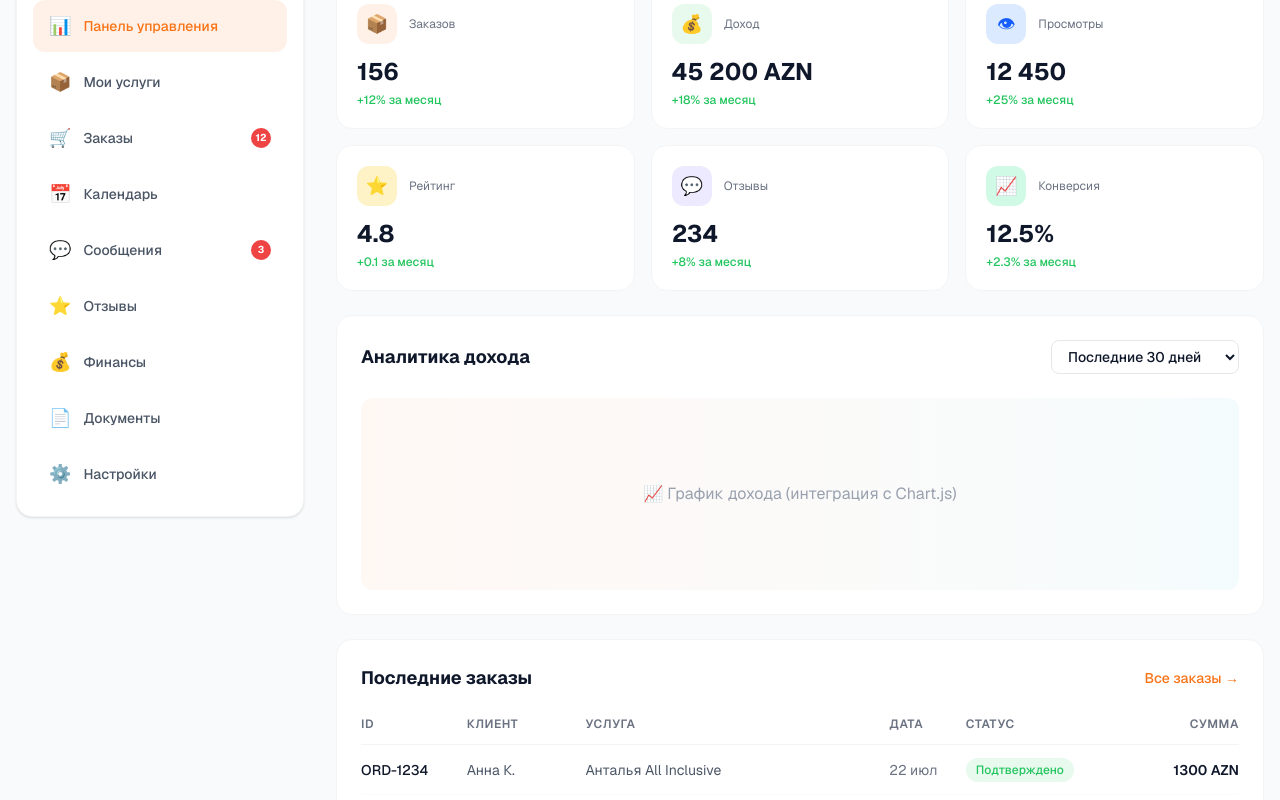
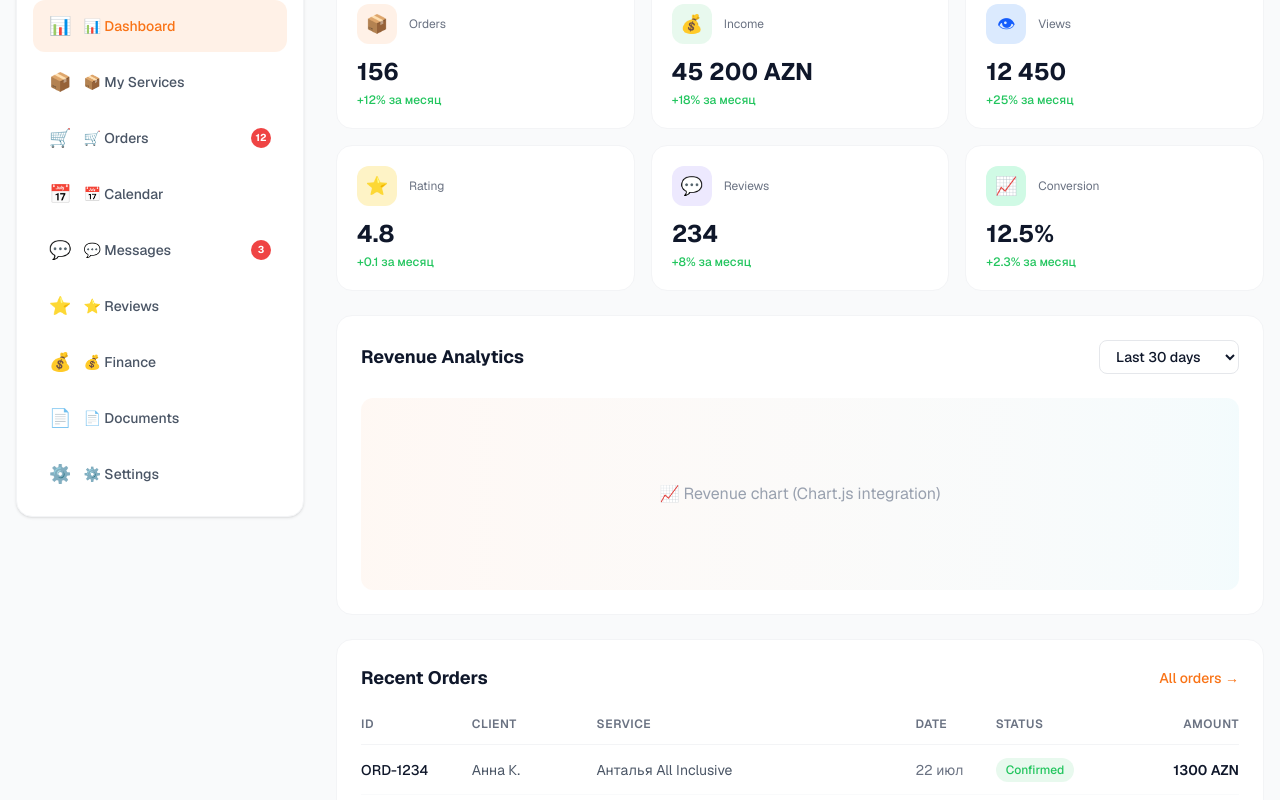
Before and after one commit to seldom733-hash/travelhub, a Next.js app: page /partner in a window 1280 px wide. Shown: the part 360-1160 px from the top of the page. Built offline with nearby package versions, Linux system fonts and the light colour scheme; no server answers; the database is empty.

Commit message:
feat: localize partner and admin dashboards (ru/en/az)

```diff
--- a/src/app/admin/page.tsx
+++ b/src/app/admin/page.tsx
@@ -9,7 +9,10 @@
   totalRevenue: number;
 }
 
+import { useI18n } from "@/lib/i18n-context";
+
 export default function AdminPage() {
+  const { t } = useI18n();
   const [stats, setStats] = useState<AdminStats | null>(null);
 
   useEffect(() => {
@@ -20,12 +23,12 @@
   }, []);
 
   const menuItems = [
-    { icon: "📊", label: "Аналитика", desc: "Полная аналитика платформы — просмотры, доход, пользователи", href: "/admin_dashboard", color: "from-blue-500 to-indigo-600" },
-    { icon: "🛡", label: "Модерация", desc: "Проверка новых услуг и отзывов", href: "/admin_dashboard?tab=moderation", color: "from-amber-500 to-orange-600" },
-    { icon: "🤝", label: "Партнёры", desc: "Управление партнёрами и их услугами", href: "/admin_dashboard?tab=partners", color: "from-green-500 to-emerald-600" },
-    { icon: "👥", label: "Пользователи", desc: "Управление пользователями: поиск, бан, смена роли", href: "/admin_dashboard?tab=users_mgmt", color: "from-purple-500 to-violet-600" },
-    { icon: "💰", label: "Финансы", desc: "Доходы, комиссии, отчёты", href: "/admin_dashboard?tab=finance", color: "from-red-500 to-rose-600" },
-    { icon: "⚙️", label: "Настройки", desc: "Настройки профиля и конфигурация", href: "/settings", color: "from-gray-500 to-gray-700" },
+    { icon: "📊", labelKey: "admin.sidebar.overview", desc: "Полная аналитика платформы — просмотры, доход, пользователи", href: "/admin_dashboard", color: "from-blue-500 to-indigo-600" },
+    { icon: "🛡", labelKey: "admin.moderation.title", desc: "Проверка новых услуг и отзывов", href: "/admin_dashboard?tab=moderation", color: "from-amber-500 to-orange-600" },
+    { icon: "🤝", labelKey: "admin.sidebar.partners", desc: "Управление партнёрами и их услугами", href: "/admin_dashboard?tab=partners", color: "from-green-500 to-emerald-600" },
+    { icon: "👥", labelKey: "admin.sidebar.users", desc: "Управление пользователями: поиск, бан, смена роли", href: "/admin_dashboard?tab=users_mgmt", color: "from-purple-500 to-violet-600" },
+    { icon: "💰", labelKey: "admin.sidebar.finance", desc: "Доходы, комиссии, отчёты", href: "/admin_dashboard?tab=finance", color: "from-red-500 to-rose-600" },
+    { icon: "⚙️", labelKey: "admin.sidebar.settings", desc: "Настройки профиля и конфигурация", href: "/settings", color: "from-gray-500 to-gray-700" },
   ];
 
   return (
@@ -36,27 +39,27 @@
           <div className="flex items-center gap-4">
             <div className="w-16 h-16 bg-white/10 backdrop-blur rounded-2xl flex items-center justify-center text-3xl">🛡</div>
             <div className="flex-1">
-              <h1 className="text-2xl font-bold">Admin Panel</h1>
-              <p className="text-white/70">Управление платформой TravelHUB</p>
+              <h1 className="text-2xl font-bold">{t("admin.title")}</h1>
+              <p className="text-white/70">{t("admin.subtitle")}</p>
             </div>
           </div>
           {stats && (
             <div className="flex gap-6 mt-6 pt-4 border-t border-white/10">
               <div className="text-center">
                 <div className="text-xl font-bold">{stats.totalUsers}</div>
-                <div className="text-xs text-white/60">Пользователей</div>
+                <div className="text-xs text-white/60">{t("admin.stats.users")}</div>
               </div>
               <div className="text-center">
                 <div className="text-xl font-bold">{stats.totalServices}</div>
-                <div className="text-xs text-white/60">Услуг</div>
+                <div className="text-xs text-white/60">{t("admin.stats.services")}</div>
               </div>
               <div className="text-center">
                 <div className="text-xl font-bold">{stats.pendingBookings}</div>
-                <div className="text-xs text-white/60">Ожидают</div>
+                <div className="text-xs text-white/60">{t("admin.stats.pendingOrders")}</div>
               </div>
               <div className="text-center">
                 <div className="text-xl font-bold">{stats?.totalRevenue?.toLocaleString() || "0"} AZN</div>
-                <div className="text-xs text-white/60">Доход</div>
+                <div className="text-xs text-white/60">{t("admin.stats.platformRevenue")}</div>
               </div>
             </div>
           )}
@@ -66,14 +69,14 @@
         <div className="grid grid-cols-1 sm:grid-cols-2 lg:grid-cols-3 gap-4">
           {menuItems.map((item) => (
             <a
-              key={item.label}
+              key={item.labelKey}
               href={item.href}
               className="group bg-white rounded-2xl border border-gray-100 p-6 hover:shadow-lg transition-all duration-300 hover:-translate-y-1"
             >
               <div className={`w-12 h-12 rounded-xl bg-gradient-to-br ${item.color} flex items-center justify-center text-2xl mb-4 group-hover:scale-110 transition-transform`}>
                 {item.icon}
               </div>
-              <h3 className="text-lg font-bold text-secondary mb-1">{item.label}</h3>
+              <h3 className="text-lg font-bold text-secondary mb-1">{t(item.labelKey)}</h3>
               <p className="text-sm text-gray-500">{item.desc}</p>
             </a>
           ))}
--- a/src/app/partner/page.tsx
+++ b/src/app/partner/page.tsx
@@ -7,24 +7,24 @@
 import PartnerServiceList from "@/components/PartnerServiceList";
 
 const sidebarItems = [
-  { icon: "📊", label: "Панель управления", id: "dashboard" },
-  { icon: "📦", label: "Мои услуги", id: "services" },
-  { icon: "🛒", label: "Заказы", id: "orders", badge: 12 },
-  { icon: "📅", label: "Календарь", id: "calendar" },
-  { icon: "💬", label: "Сообщения", id: "messages", badge: 3 },
-  { icon: "⭐", label: "Отзывы", id: "reviews" },
-  { icon: "💰", label: "Финансы", id: "finance" },
-  { icon: "📄", label: "Документы", id: "documents" },
-  { icon: "⚙️", label: "Настройки", id: "settings" },
+  { icon: "📊", i18nKey: "partnerDashboard.sidebar.dashboard", id: "dashboard" },
+  { icon: "📦", i18nKey: "partnerDashboard.sidebar.services", id: "services" },
+  { icon: "🛒", i18nKey: "partnerDashboard.sidebar.orders", id: "orders", badge: 12 },
+  { icon: "📅", i18nKey: "partnerDashboard.sidebar.calendar", id: "calendar" },
+  { icon: "💬", i18nKey: "partnerDashboard.sidebar.messages", id: "messages", badge: 3 },
+  { icon: "⭐", i18nKey: "partnerDashboard.sidebar.reviews", id: "reviews" },
+  { icon: "💰", i18nKey: "partnerDashboard.sidebar.finance", id: "finance" },
+  { icon: "📄", i18nKey: "partnerDashboard.sidebar.documents", id: "documents" },
+  { icon: "⚙️", i18nKey: "partnerDashboard.sidebar.settings", id: "settings" },
 ];
 
-const stats = [
-  { icon: "📦", label: "Заказов", value: "156", change: "+12%", color: "bg-primary/10 text-primary" },
-  { icon: "💰", label: "Доход", value: "45 200 AZN", change: "+18%", color: "bg-success/10 text-success" },
-  { icon: "👁", label: "Просмотры", value: "12 450", change: "+25%", color: "bg-blue-100 text-blue-600" },
-  { icon: "⭐", label: "Рейтинг", value: "4.8", change: "+0.1", color: "bg-amber-100 text-amber-600" },
-  { icon: "💬", label: "Отзывы", value: "234", change: "+8%", color: "bg-violet-100 text-violet-600" },
-  { icon: "📈", label: "Конверсия", value: "12.5%", change: "+2.3%", color: "bg-emerald-100 text-emerald-600" },
+const statsConfig = [
+  { icon: "📦", i18nKey: "partnerDashboard.stats.orders", value: "156", change: "+12%", color: "bg-primary/10 text-primary" },
+  { icon: "💰", i18nKey: "partnerDashboard.stats.income", value: "45 200 AZN", change: "+18%", color: "bg-success/10 text-success" },
+  { icon: "👁", i18nKey: "partnerDashboard.stats.views", value: "12 450", change: "+25%", color: "bg-blue-100 text-blue-600" },
+  { icon: "⭐", i18nKey: "partnerDashboard.stats.rating", value: "4.8", change: "+0.1", color: "bg-amber-100 text-amber-600" },
+  { icon: "💬", i18nKey: "partnerDashboard.stats.reviews", value: "234", change: "+8%", color: "bg-violet-100 text-violet-600" },
+  { icon: "📈", i18nKey: "partnerDashboard.stats.conversion", value: "12.5%", change: "+2.3%", color: "bg-emerald-100 text-emerald-600" },
 ];
 
 const recentOrders = [
@@ -34,17 +34,20 @@
   { id: "ORD-1231", customer: "Дмитрий В.", service: "Вечерний Стамбул", date: "19 июл", status: "confirmed", amount: 70 },
 ];
 
-const statusLabels: Record<string, { label: string; color: string }> = {
-  confirmed: { label: "Подтверждено", color: "bg-success/10 text-success" },
-  pending: { label: "Ожидание", color: "bg-amber-100 text-amber-600" },
-  completed: { label: "Завершено", color: "bg-blue-100 text-blue-600" },
-  cancelled: { label: "Отменено", color: "bg-danger/10 text-danger" },
+const statusColorMap: Record<string, string> = {
+  confirmed: "bg-success/10 text-success",
+  pending: "bg-amber-100 text-amber-600",
+  completed: "bg-blue-100 text-blue-600",
+  cancelled: "bg-danger/10 text-danger",
 };
 
 export default function PartnerDashboardPage() {
   const { t } = useI18n();
   const router = useRouter();
   const [activeTab, setActiveTab] = useState("dashboard");
+
+  const sidebarItemsTranslated = sidebarItems.map(item => ({ ...item, label: t(item.i18nKey) }));
+  const stats = statsConfig.map(stat => ({ ...stat, label: t(stat.i18nKey) }));
 
   return (
     <div className="min-h-[calc(100vh-120px)] bg-gray-50">
@@ -56,14 +59,14 @@
           <div className="flex items-center gap-4">
             <div className="w-16 h-16 bg-primary/10 rounded-2xl flex items-center justify-center text-2xl">🤝</div>
             <div className="flex-1">
-              <h1 className="text-2xl font-bold text-secondary">Кабинет партнера</h1>
+              <h1 className="text-2xl font-bold text-secondary">{t("partnerDashboard.title")}</h1>
               <p className="text-gray-500">TravelPro Azerbaijan</p>
             </div>
             <button
               onClick={() => router.push("/partner/services/new")}
               className="h-10 px-6 bg-primary hover:bg-primary-dark text-white rounded-xl font-semibold transition-all hover:shadow-lg"
             >
-              + Добавить услугу
+              {t("partnerDashboard.addService")}
             </button>
           </div>
         </div>
@@ -73,7 +76,7 @@
           <div className="lg:col-span-1">
             <div className="bg-white rounded-2xl shadow-sm border border-gray-100 p-4 sticky top-24">
               <nav className="space-y-1">
-                {sidebarItems.map((item) => (
+                {sidebarItemsTranslated.map((item) => (
                   <button
                     key={item.id}
                     onClick={() => setActiveTab(item.id)}
@@ -118,15 +121,15 @@
             {activeTab === "dashboard" && (
               <div className="bg-white rounded-2xl border border-gray-100 p-6">
                 <div className="flex items-center justify-between mb-6">
-                  <h2 className="text-lg font-bold text-secondary">Аналитика дохода</h2>
+                  <h2 className="text-lg font-bold text-secondary">{t("partnerDashboard.analytics.title")}</h2>
                   <select className="text-sm font-medium text-gray-500 border border-gray-200 rounded-lg px-3 py-1.5 focus:outline-none">
-                    <option>Последние 30 дней</option>
-                    <option>Последние 3 месяца</option>
-                    <option>Последний год</option>
+                    <option>{t("partnerDashboard.analytics.last30days")}</option>
+                    <option>{t("partnerDashboard.analytics.last3months")}</option>
+                    <option>{t("partnerDashboard.analytics.lastYear")}</option>
                   </select>
                 </div>
                 <div className="h-48 bg-gradient-to-r from-primary/5 to-accent/5 rounded-xl flex items-center justify-center text-gray-400">
-                  📈 График дохода (интеграция с Chart.js)
+                  {t("partnerDashboard.analytics.chartPlaceholder")}
                 </div>
               </div>
             )}
@@ -135,12 +138,12 @@
             {activeTab === "services" && (
               <div className="bg-white rounded-2xl border border-gray-100 p-6">
                 <div className="flex items-center justify-between mb-6">
-                  <h2 className="text-lg font-bold text-secondary">📦 Мои услуги</h2>
+                  <h2 className="text-lg font-bold text-secondary">{t("partnerDashboard.servicesTab.title")}</h2>
                   <button
                     onClick={() => router.push("/partner/services/new")}
                     className="h-9 px-4 bg-primary hover:bg-primary-dark text-white rounded-lg text-sm font-medium transition-all"
                   >
-                    + Добавить
+                    {t("partnerDashboard.servicesTab.add")}
                   </button>
                 </div>
                 <PartnerServiceList />
@@ -151,9 +154,9 @@
             {activeTab === "dashboard" && (
               <div className="bg-white rounded-2xl border border-gray-100 p-6">
                 <div className="flex items-center justify-between mb-6">
-                  <h2 className="text-lg font-bold text-secondary">Последние заказы</h2>
+                  <h2 className="text-lg font-bold text-secondary">{t("partnerDashboard.ordersTab.title")}</h2>
                   <a href="/partner/orders" className="text-sm text-primary font-medium hover:text-primary-dark">
-                    Все заказы →
+                    {t("partnerDashboard.ordersTab.allOrders")}
                   </a>
                 </div>
 
@@ -161,12 +164,12 @@
                   <table className="w-full">
                     <thead>
                       <tr className="border-b border-gray-100">
-                        <th className="text-left text-xs font-semibold text-gray-500 uppercase tracking-wider pb-3">ID</th>
-                        <th className="text-left text-xs font-semibold text-gray-500 uppercase tracking-wider pb-3">Клиент</th>
-                        <th className="text-left text-xs font-semibold text-gray-500 uppercase tracking-wider pb-3">Услуга</th>
-                        <th className="text-left text-xs font-semibold text-gray-500 uppercase tracking-wider pb-3">Дата</th>
-                        <th className="text-left text-xs font-semibold text-gray-500 uppercase tracking-wider pb-3">Статус</th>
-                        <th className="text-right text-xs font-semibold text-gray-500 uppercase tracking-wider pb-3">Сумма</th>
+                        <th className="text-left text-xs font-semibold text-gray-500 uppercase tracking-wider pb-3">{t("partnerDashboard.ordersTab.id")}</th>
+                        <th className="text-left text-xs font-semibold text-gray-500 uppercase tracking-wider pb-3">{t("partnerDashboard.ordersTab.client")}</th>
+                        <th className="text-left text-xs font-semibold text-gray-500 uppercase tracking-wider pb-3">{t("partnerDashboard.ordersTab.service")}</th>
+                        <th className="text-left text-xs font-semibold text-gray-500 uppercase tracking-wider pb-3">{t("partnerDashboard.ordersTab.date")}</th>
+                        <th className="text-left text-xs font-semibold text-gray-500 uppercase tracking-wider pb-3">{t("partnerDashboard.ordersTab.status")}</th>
+                        <th className="text-right text-xs font-semibold text-gray-500 uppercase tracking-wider pb-3">{t("partnerDashboard.ordersTab.amount")}</th>
                       </tr>
                     </thead>
                     <tbody className="divide-y divide-gray-50">
@@ -177,8 +180,8 @@
                           <td className="py-3 text-sm text-gray-600">{order.service}</td>
                           <td className="py-3 text-sm text-gray-500">{order.date}</td>
                           <td className="py-3">
-                            <span className={`inline-flex px-2.5 py-1 rounded-full text-xs font-medium ${statusLabels[order.status].color}`}>
-                              {statusLabels[order.status].label}
+                            <span className={`inline-flex px-2.5 py-1 rounded-full text-xs font-medium ${statusColorMap[order.status] || "bg-gray-100 text-gray-600"}`}>
+                              {t(`status.${order.status}`)}
                             </span>
                           </td>
                           <td className="py-3 text-sm font-semibold text-secondary text-right">{order.amount} AZN</td>
--- a/src/locales/az.json
+++ b/src/locales/az.json
@@ -988,7 +988,8 @@
     },
     "goToFavorites": "Seçilmişlərə keçin →",
     "goToSettings": "Tənzimləmələrə keçin →",
-    "reviewsEmpty": "Rəylər bronlaşma tamamlandıqdan sonra görünəcək"
+    "reviewsEmpty": "Rəylər bronlaşma tamamlandıqdan sonra görünəcək",
+    "orderDate": "Sifariş tarixi"
   },
   "notFound": {
     "title": "404",
@@ -1377,6 +1378,51 @@
     "myBookings": "Bronlaşdırmalarım",
     "sellerReply": "Satıcının cavabı:"
   },
+  "partnerDashboard": {
+    "title": "Tərəfdaş Kabineti",
+    "addService": "+ Xidmət Əlavə Et",
+    "sidebar": {
+      "dashboard": "📊 İdarəetmə Paneli",
+      "services": "📦 Xidmətlərim",
+      "orders": "🛒 Sifarişlər",
+      "calendar": "📅 Təqvim",
+      "messages": "💬 Mesajlar",
+      "reviews": "⭐ Rəylər",
+      "finance": "💰 Maliyyə",
+      "documents": "📄 Sənədlər",
+      "settings": "⚙️ Tənzimləmələr"
+    },
+    "stats": {
+      "orders": "Sifarişlər",
+      "income": "Gəlir",
+      "views": "Baxışlar",
+      "rating": "Reytinq",
+      "reviews": "Rəylər",
+      "conversion": "Konversiya",
+      "perMonth": "aylıq"
+    },
+    "analytics": {
+      "title": "Gəlir Analitikası",
+      "last30days": "Son 30 gün",
+      "last3months": "Son 3 ay",
+      "lastYear": "Son il",
+      "chartPlaceholder": "📈 Gəlir qrafiki (Chart.js inteqrasiyası)"
+    },
+    "servicesTab": {
+      "title": "📦 Xidmətlərim",
+      "add": "+ Əlavə et"
+    },
+    "ordersTab": {
+      "title": "Son Sifarişlər",
+      "allOrders": "Bütün sifarişlər →",
+      "id": "ID",
+      "client": "Müştəri",
+      "service": "Xidmət",
+      "date": "Tarix",
+      "status": "Status",
+      "amount": "Məbləğ"
+    }
+  },
   "admin": {
     "title": "İdarəetmə paneli",
     "subtitle": "TravelHub platformasını idarə edin",
@@ -1392,6 +1438,7 @@
       "services": "Xidmətlər",
       "orders": "Sifarişlər",
       "reviews": "Rəylər",
+      "partners": "Tərəfdaşlar",
       "finance": "Maliyyə",
       "banners": "Bannerlər",
       "promos": "Aksiyalar",
--- a/src/locales/en.json
+++ b/src/locales/en.json
@@ -1008,7 +1008,8 @@
     },
     "goToFavorites": "Go to favorites →",
     "goToSettings": "Go to settings →",
-    "reviewsEmpty": "Reviews will appear after completing bookings"
+    "reviewsEmpty": "Reviews will appear after completing bookings",
+    "orderDate": "Order from"
   },
   "notFound": {
     "title": "404",
@@ -1397,6 +1398,51 @@
     "myBookings": "My Bookings",
     "sellerReply": "Seller's reply:"
   },
+  "partnerDashboard": {
+    "title": "Partner Dashboard",
+    "addService": "+ Add Service",
+    "sidebar": {
+      "dashboard": "📊 Dashboard",
+      "services": "📦 My Services",
+      "orders": "🛒 Orders",
+      "calendar": "📅 Calendar",
+      "messages": "💬 Messages",
+      "reviews": "⭐ Reviews",
+      "finance": "💰 Finance",
+      "documents": "📄 Documents",
+      "settings": "⚙️ Settings"
+    },
+    "stats": {
+      "orders": "Orders",
+      "income": "Income",
+      "views": "Views",
+      "rating": "Rating",
+      "reviews": "Reviews",
+      "conversion": "Conversion",
+      "perMonth": "per month"
+    },
+    "analytics": {
+      "title": "Revenue Analytics",
+      "last30days": "Last 30 days",
+      "last3months": "Last 3 months",
+      "lastYear": "Last year",
+      "chartPlaceholder": "📈 Revenue chart (Chart.js integration)"
+    },
+    "servicesTab": {
+      "title": "📦 My Services",
+      "add": "+ Add"
+    },
+    "ordersTab": {
+      "title": "Recent Orders",
+      "allOrders": "All orders →",
+      "id": "ID",
+      "client": "Client",
+      "service": "Service",
+      "date": "Date",
+      "status": "Status",
+      "amount": "Amount"
+    }
+  },
   "admin": {
     "title": "Admin Panel",
     "subtitle": "Manage TravelHub platform",
@@ -1412,6 +1458,7 @@
       "services": "Services",
       "orders": "Orders",
       "reviews": "Reviews",
+      "partners": "Partners",
       "finance": "Finance",
       "banners": "Banners",
       "promos": "Promos",
```
Also changed, not shown: src/locales/ru.json.
